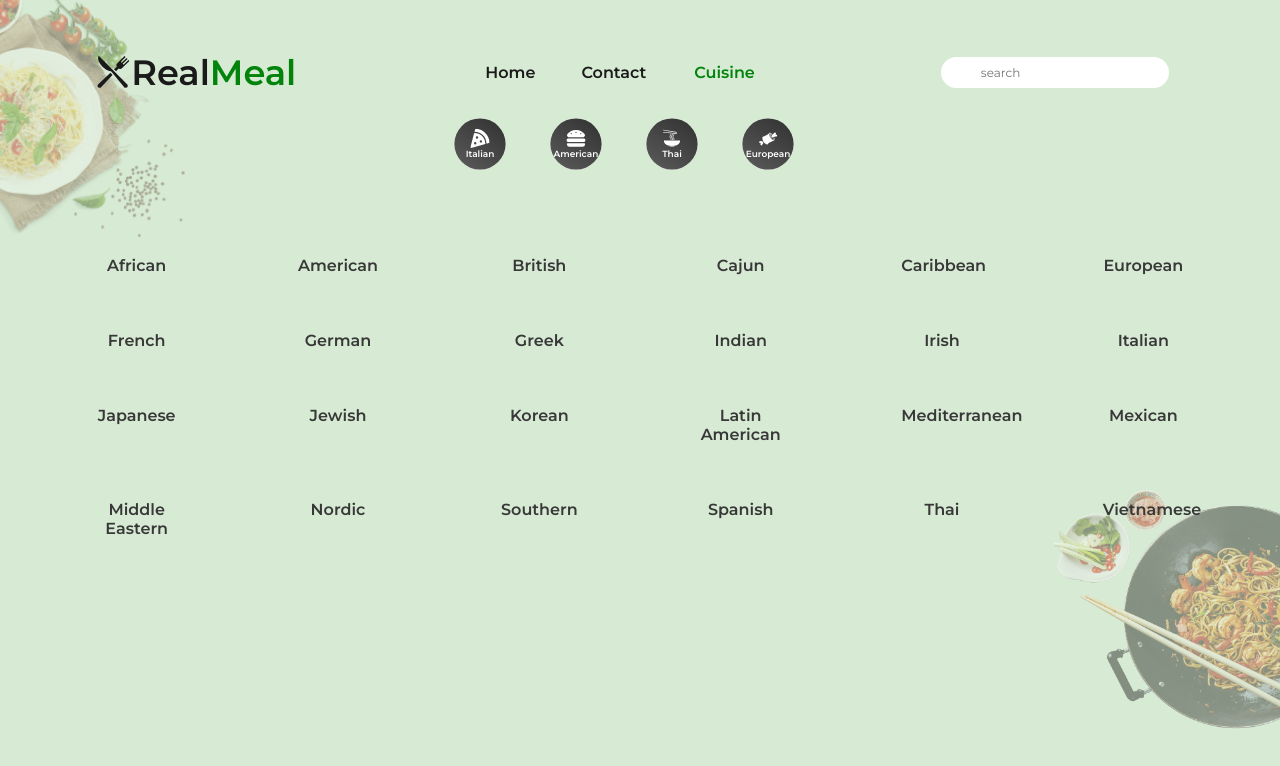
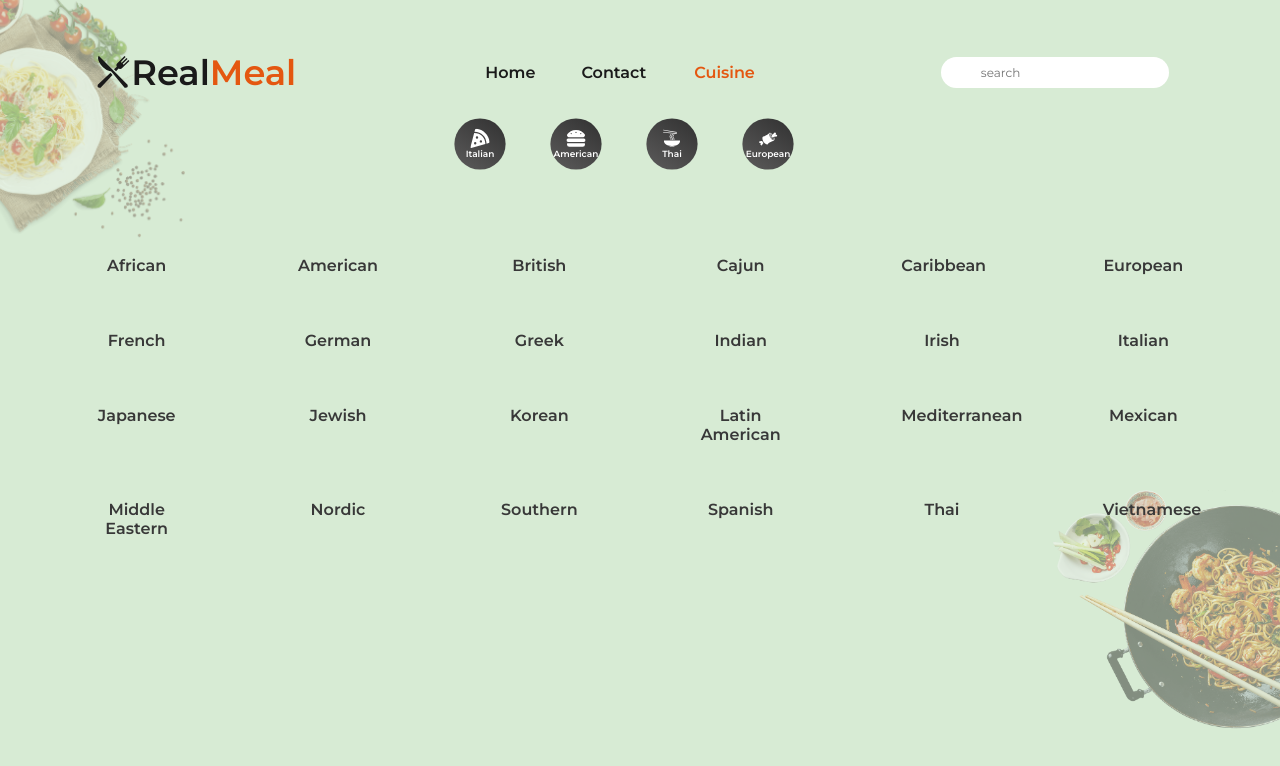
Before and after one commit to B-lovedth/Real-Meal, a React (Create React App) app: page /cuisines in a window 1280 px wide. Shown: the top 766 px of the page. Built offline with nearby package versions, Linux system fonts and the light colour scheme.

Commit message:
Update Navbar.css

```diff
--- a/src/Navbar.css
+++ b/src/Navbar.css
@@ -30,17 +30,17 @@
     align-items: center;
     /* text-shadow: -5px 8px 5px #504f4fe6; */
 }.navbar-logo #green{
-    color:#02830b;
+    color:#e45710;
 }
 
 .nav-links.nav-recipe{
-    color:#02830b;
+    color:#e45710;
     border:2px solid transparent;
     border-radius:18px;
 }.nav-links.nav-recipe:hover{
-    border:2px solid #02830b;
+    border:2px solid #e45710;
     background: transparent;
-    color:#02830b;
+    color:#e45710;
 }
 
 .nav-menu {
@@ -82,7 +82,7 @@
 }
 
 .nav-links:hover {
-    color: #02830b;
+    color: #e45710;
     transition: all 0.1s ease-out;
 }.nav-links:active{
     background: linear-gradient(to right, #21f239, #a3e940);
@@ -146,7 +146,7 @@
     }
 
     .nav-menu.active {
-        background: #caffceee;
+        background: linear-gradient(to right, #ffa31d , #ef5454);
         left: 0;
         top:0;
         z-index: 1;
```
